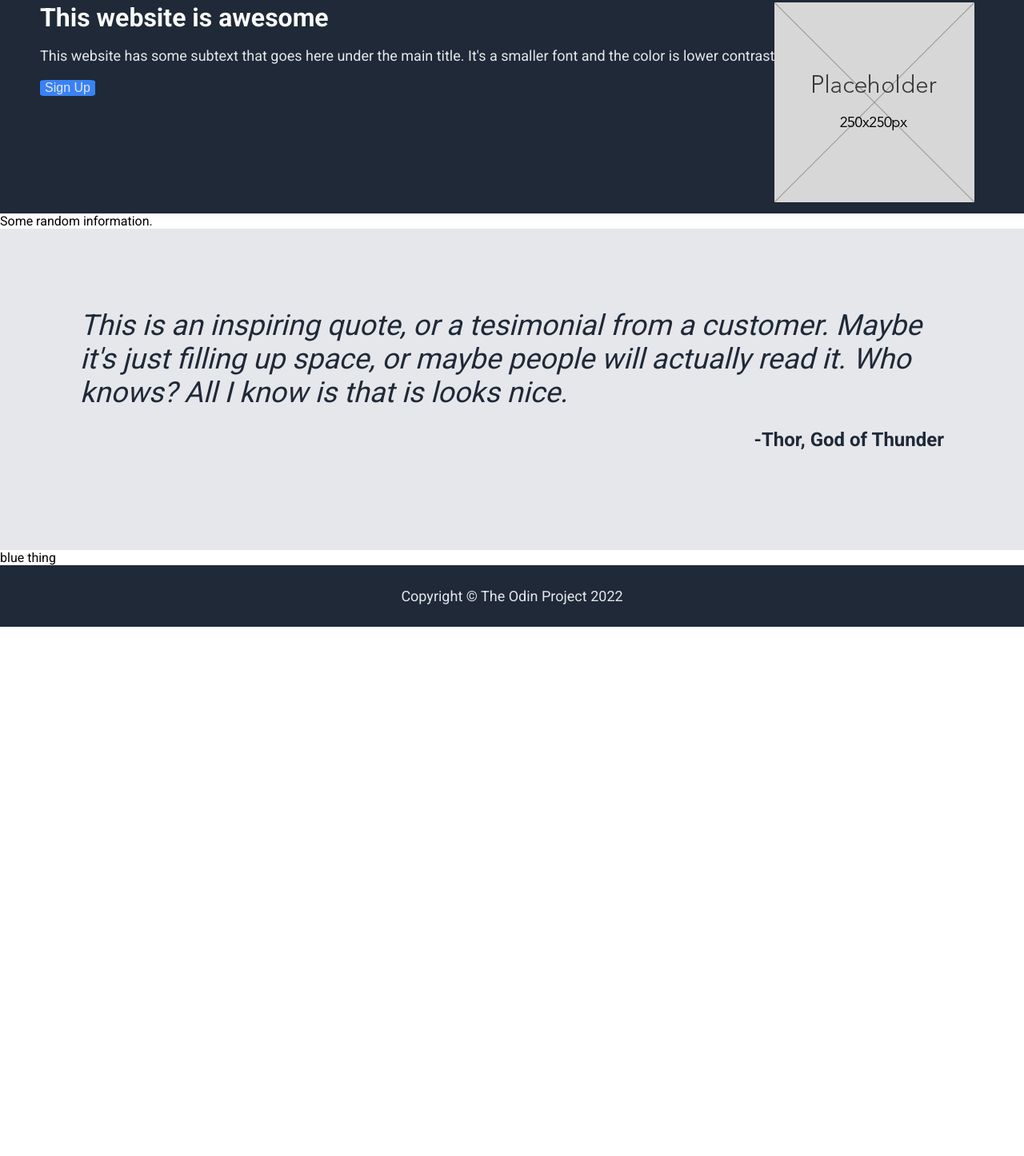
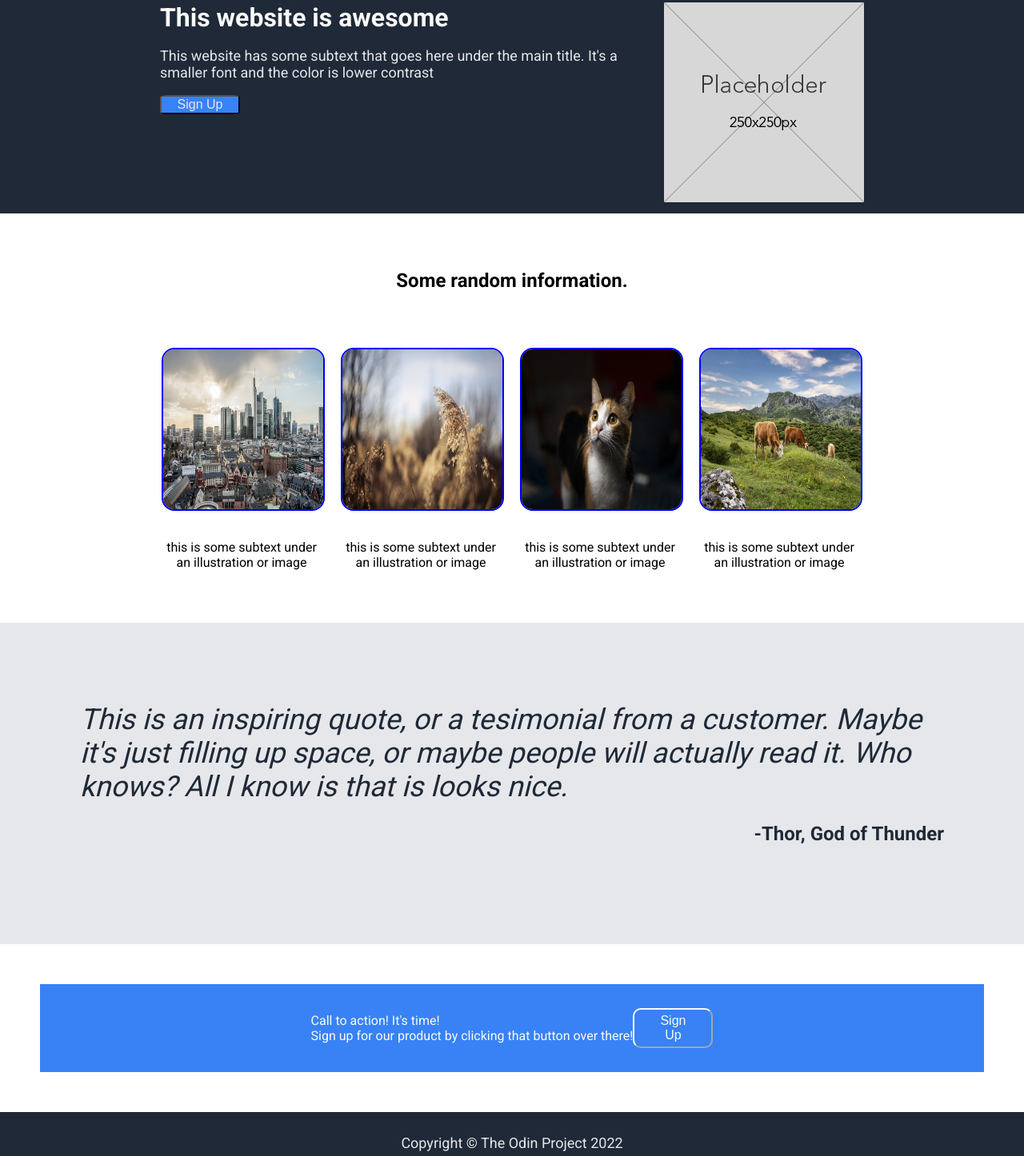
Before and after one commit to LittleDonkey146/landing-page, a plain HTML site: page index.html in a window 1280 px wide. Shown: the part 114-1560 px from the top of the page at 80% size. Before the commit the page ends 898 px from the top, so only its background shows below. Drawn offline with Linux system fonts and the light colour scheme.

Commit message:
Finished project, improvements need to be done

```diff
--- a/index.html
+++ b/index.html
@@ -27,13 +27,39 @@
                 <div><img src="images/placeholder.jpg" alt="Placeholder Image"></div>
             </div>
         </div>
-        <div class="second-part">Some random information.</div>
+        <div class="second-part">
+            <h2>Some random information.</h2>
+            <div class="second">
+                <div class="second-part-container">
+                    <img src="images/image1.jpg" alt="City Image">
+                    <p>this is some subtext under an illustration or image</p>
+                </div>
+                <div class="second-part-container">
+                    <img src="images/image2.jpg" alt="Plant Image">
+                    <p>this is some subtext under an illustration or image</p>
+                </div>
+                <div class="second-part-container">
+                    <img src="images/image3.jpg" alt="Cat Image">
+                    <p>this is some subtext under an illustration or image</p>
+                </div>
+                <div class="second-part-container">
+                    <img src="images/image4.jpg" alt="Cow Image">
+                    <p>this is some subtext under an illustration or image</p>
+                </div>
+            </div>
+        </div>
         <div class="quote-section">This is an inspiring quote, or a tesimonial from
             a customer. Maybe it's just filling up space, or maybe people will actually
             read it. Who knows? All I know is that is looks nice.
             <p>-Thor, God of Thunder</p>
         </div>
-        <div class="call-to-action">blue thing</div>
+        <div class="call-to-action">
+            <div class="left">
+                <div class="fourth-header">Call to action! It's time!</div>
+                <div class="fourth-text">Sign up for our product by clicking that button over there!</div>
+            </div>
+            <button>Sign Up</button>
+        </div>
         <div class="footer">
             <p>Copyright © The Odin Project 2022</p>
         </div>
--- a/style.css
+++ b/style.css
@@ -1,4 +1,5 @@
 @import url('https://fonts.googleapis.com/css2?family=Roboto:wght@400;700&display=swap');
+
 body {
     min-height: 100vh;
     font-family: Roboto, sans-serif;
@@ -15,8 +16,8 @@ body {
     display: flex;
     flex-direction: column;
     padding: 10px;
-    padding-left: 50px;
-    padding-right: 50px;
+    padding-left: 200px;
+    padding-right: 200px;
 }
 
 .footer {
@@ -45,10 +46,22 @@ body {
 
 .bottom-hero-part {
     display: flex;
+    justify-content: space-between;
 }
 
 .second-part {
+    display: flex;
+    flex-direction: column;
+    align-items: center;
+    margin: 50px;
+}
 
+.second-part-container {
+    margin-top: 50px;
+    display: flex;
+    flex-direction: column;
+    gap: 20px;
+    justify-content: center;
 }
 
 .quote-section {
@@ -68,10 +81,26 @@ body {
     font-style: normal;
     font-weight: bold;
     align-self: flex-end;
+    flex-wrap: wrap;
 }
 
 .call-to-action {
+    display: flex;
+    justify-content: center;
+    align-items: center;
+    margin: 50px;
+    padding: 30px;
+    color: #f9faf8;
+    background-color: #3882f6;
+}
 
+.call-to-action button {
+    align-self: center;
+    padding:5px 25px 5px 25px;
+    color:#F9FAF8;
+    background-color: #3882F6;
+    border-radius: 10px;
+    border-color: #F9FAF8;
 }
 
 .right-links {
@@ -90,7 +119,31 @@ a {
 button {
     background-color: #3882f6;
     color: #e5e7eb;
-    border: none;
     font-size: 16px;
     border-radius: 10%;
+    width: 100px;
 }
+
+.second-part-container img {
+    height: 200px;
+    width: 200px;
+    border-radius: 16px;
+    border: solid blue 2px;
+}
+
+.second-part p {
+    text-align: center;
+    width: 200px;
+}
+
+.second {
+    display: flex;
+    gap: 20px;
+}
+
+.left {
+    display: flex;
+    flex-direction: column;
+    margin: 0;
+    padding: 0;
+}
```
